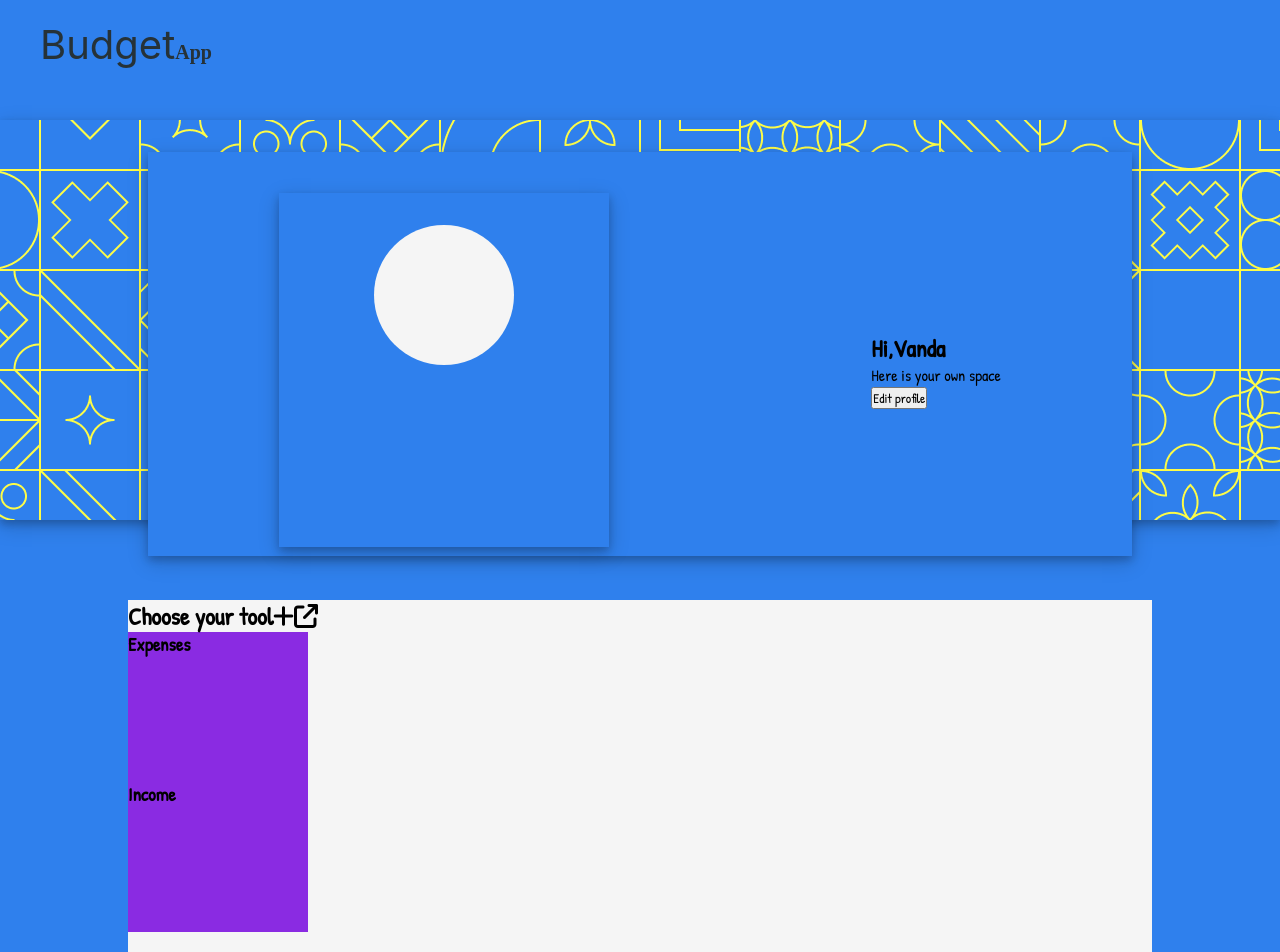
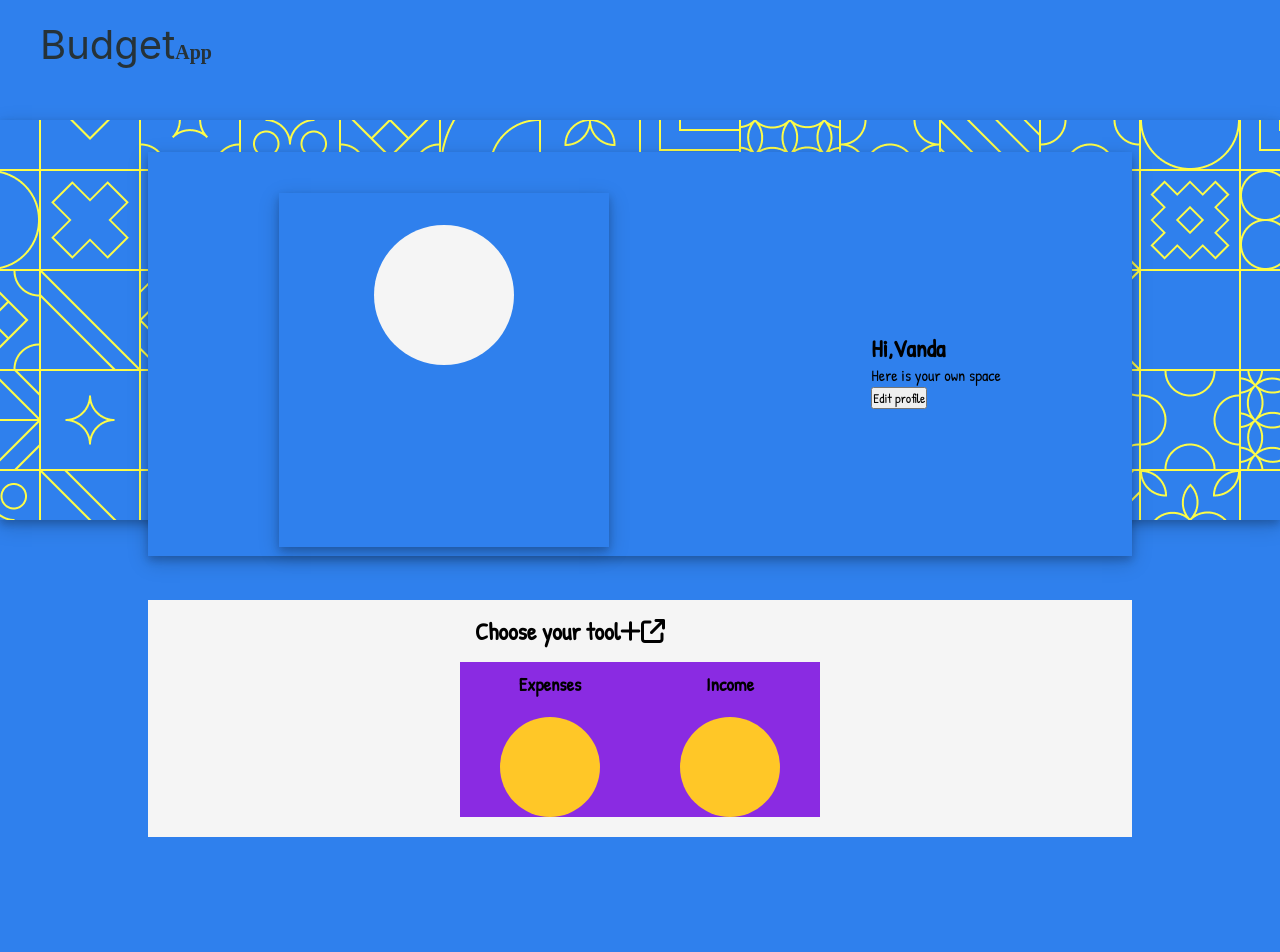
Before and after one commit to irinagetman1973/CS203-Budget-App, a React (Create React App) app: page /dashboard in a window 1280 px wide. Shown: the top 952 px of the page. Built offline with nearby package versions, Linux system fonts and the light colour scheme.

Commit message:
dashboard-budget

```diff
--- a/src/components/DashboardPageLayout.css
+++ b/src/components/DashboardPageLayout.css
@@ -53,21 +53,28 @@
 }
 
 .budget-section{
-    width: 80%;
-    height: 400px;
+    width: 984px;
+    /* height: 500px; */
     background-color:whitesmoke;
     margin: auto;
+    display: flex;
+    flex-direction: column;
+}
+
+.budget-items{
+    display: flex;
 }
 
 .link-income,
 .link-expenses
 {
     width: 180px;
-    height: 150px;
+    /* height: 150px; */
     background-color:blueviolet;
+    text-align: center;
 }
 
-.budget-box1{
+.budget-box{
     /* width: 100px;
     height: 100px;
     border-radius: 50%;
@@ -78,23 +85,27 @@
     /* display: inline-block; */
     width: 100px;
     height: 100px;
-    /* background: url('/public/images/coins.png'); */
+
     background-position: 50% 50%;
     background-size: cover;
     border-radius: 50%;
+    background-color: #FFC727;
+    margin: auto;
+}
+
+
+
+.link-expenses > h3,
+.link-income >h3
+{    padding: 10px 10px 20px 10px;
 
 }
-.budget-box2{
-    /* width: 100px;
-    height: 100px;
-    border-radius: 50%;
-    background-image: url('/public/images/Plant.png')  no-repeat; */
-
-    /* display: inline-block; */
-    width: 100px;
-    height: 100px;
-    /* background: url('/public/images/Plant.png'); */
-    background-position: 50% 50%;
-    background-size: cover;
-    border-radius: 50%;
+.budget-section-wrap{
+    justify-content: center;
+    align-items: center;
+    margin: auto;
+    padding-bottom: 20px;
 }
+.budget-section-wrap >h2{
+    padding: 15px ;
+}
--- a/src/components/DashboardPageLayout.js
+++ b/src/components/DashboardPageLayout.js
@@ -35,6 +35,7 @@ export const DashboardPageLayout = ()=> {
                 </div>
             </div>
             <div className="budget-section">
+                <div className="budget-section-wrap">
                     <h2>
                         Choose your tool
                         <i className='fa-solid fa-plus' />
@@ -45,7 +46,7 @@ export const DashboardPageLayout = ()=> {
                             <h3>
                                 Expenses
                             </h3>
-                        <div className="budget-box1">
+                            <div className="budget-box">
 
 
                             </div>
@@ -55,14 +56,14 @@ export const DashboardPageLayout = ()=> {
                             <h3>
                                 Income
                             </h3>
-                        <div className="budget-box2">
+                            <div className="budget-box">
 
                             </div>
 
                         </div>
 
                     </div>
-
+                </div>
             </div>
         </div>
 
```
Lines whose indentation alone changed are shown as unchanged.
